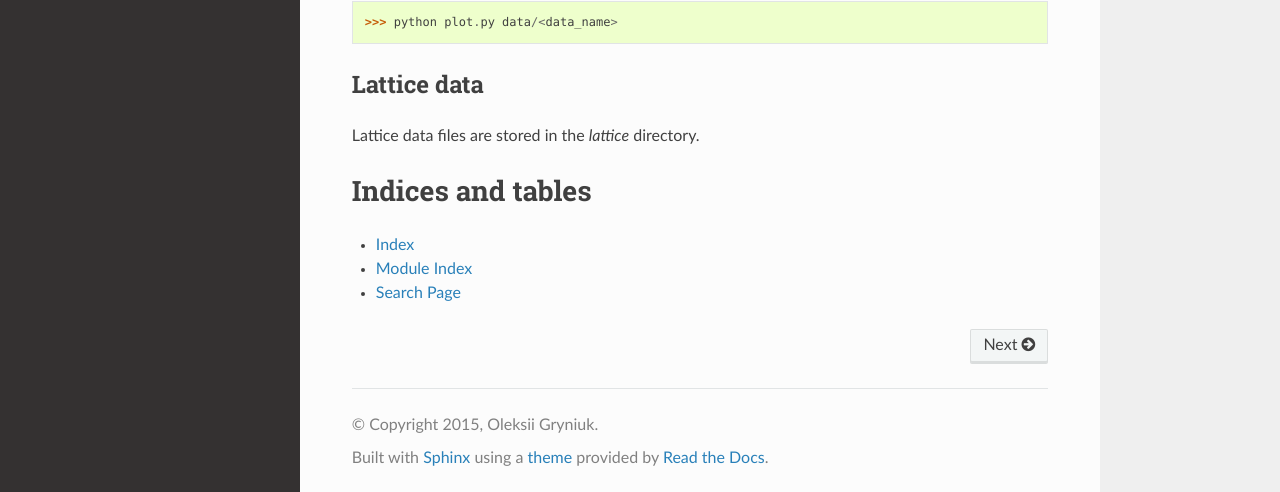
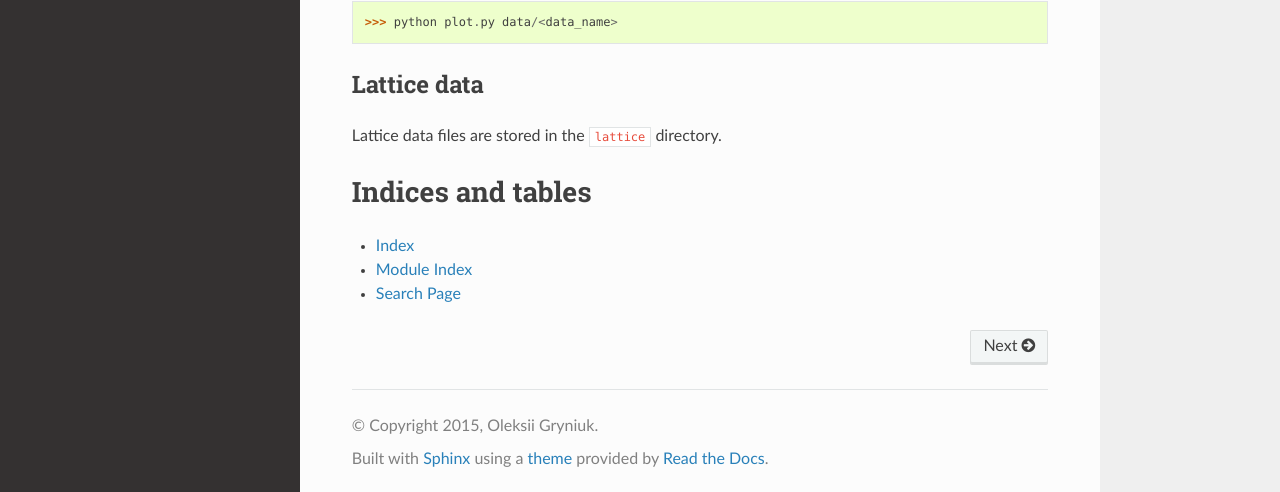
Before and after one commit to neuton/gg-lat, a Sphinx documentation site: the page built from docs/index.rst, in a window 1280 px wide and 900 px high, scrolled down 917 px. Shown: the part 405-897 px from the top of the window. Built offline with Sphinx 7.4.7 and the Read the Docs theme 2.0.0, drawn with Linux system fonts in a browser that asks for light colours; formulas are drawn with MathJax 3.

Commit message:
tiny docs fix

```diff
--- a/docs/index.rst
+++ b/docs/index.rst
@@ -79,7 +79,7 @@ while corresponding ``<data_name>`` files are for plotting like so:
 Lattice data
 ------------
 
-Lattice data files are stored in the `lattice` directory.
+Lattice data files are stored in the ``lattice`` directory.
 
 
 Indices and tables
--- a/lat.py
+++ b/lat.py
@@ -55,7 +55,7 @@ def test1_mpi_q2(M_pi, f_pi, M_rho, Q2, out_dir='out'):
 
 	.. code-block:: python
 
-		from lat.py import test1_mpi_q2
+		from lat import test1_mpi_q2
 		test1_mpi_q2(0.451, 0.119, 0.952, 0.094)
 
 	run and wait for a while; then plot results:
@@ -152,7 +152,7 @@ def test2_mpi_q1(M_pi, f_pi, M_rho, Q1, out_dir='out'):
 
 	.. code-block:: python
 
-		from lat.py import test2_mpi_q1
+		from lat import test2_mpi_q1
 		test2_mpi_q1(0.451, 0.119, 0.952, 0.094)
 
 	run and wait for a while; then plot results:
@@ -253,7 +253,7 @@ def test_cs(M_pi, f_pi, M_rho, Q1, out_dir='out'):
 
 	.. code-block:: python
 
-		from lat.py import test_cs
+		from lat import test_cs
 		test_cs(0.451, 0.119, 0.952, 0.094)
 
 	run and wait for a while; then plot results:
```
